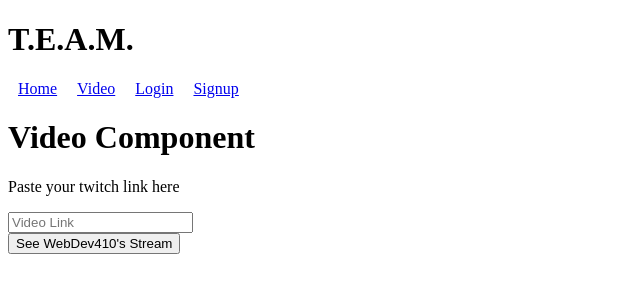
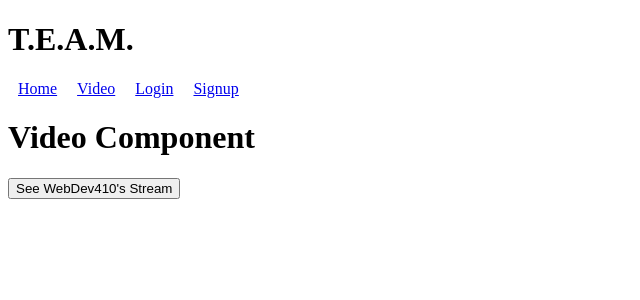
Before and after one commit to webdev410/streaming-app, a React (Create React App) app in the folder client/: page /video in a window 1280 px wide. Shown: the top 300 px of the page, without its empty margins (0-640 px from the left). Built offline with nearby package versions, Linux system fonts and the light colour scheme.

Commit message:
minor change

```diff
--- a/client/src/components/Video.js
+++ b/client/src/components/Video.js
@@ -18,8 +18,9 @@ export default function Video() {
 	return (
 		<div>
 			<h1>Video Component</h1>
-			<p>Paste your twitch link here</p>
-			<form action="#">
+
+			<button onClick={setWebDev}>See WebDev410's Stream</button>
+			{/* <form action="#">
 				<input
 					value={videoUrl}
 					type="text"
@@ -27,8 +28,7 @@ export default function Video() {
 					onChange={handleInputChange}
 					placeholder="Video Link"
 				/>
-			</form>
-			<button onClick={setWebDev}>See WebDev410's Stream</button>
+			</form> */}
 			<ReactPlayer url={videoUrl} />
 		</div>
 	);
--- a/client/src/pages/Profile.js
+++ b/client/src/pages/Profile.js
@@ -34,8 +34,8 @@ const Profile = () => {
 
 	return (
 		<div>
-			<div className="flex-row justify-center mb-3">
-				<h2 className="col-12 col-md-10 bg-dark text-light p-3 mb-5">
+			<div className="">
+				<h2 className="">
 					Viewing {userParam ? `${user.username}'s` : "your"} profile.
 				</h2>
 				<h2>Profile Info</h2>
```
Also changed, not shown: 1 other file (tests, documents, lock files or other folders).
